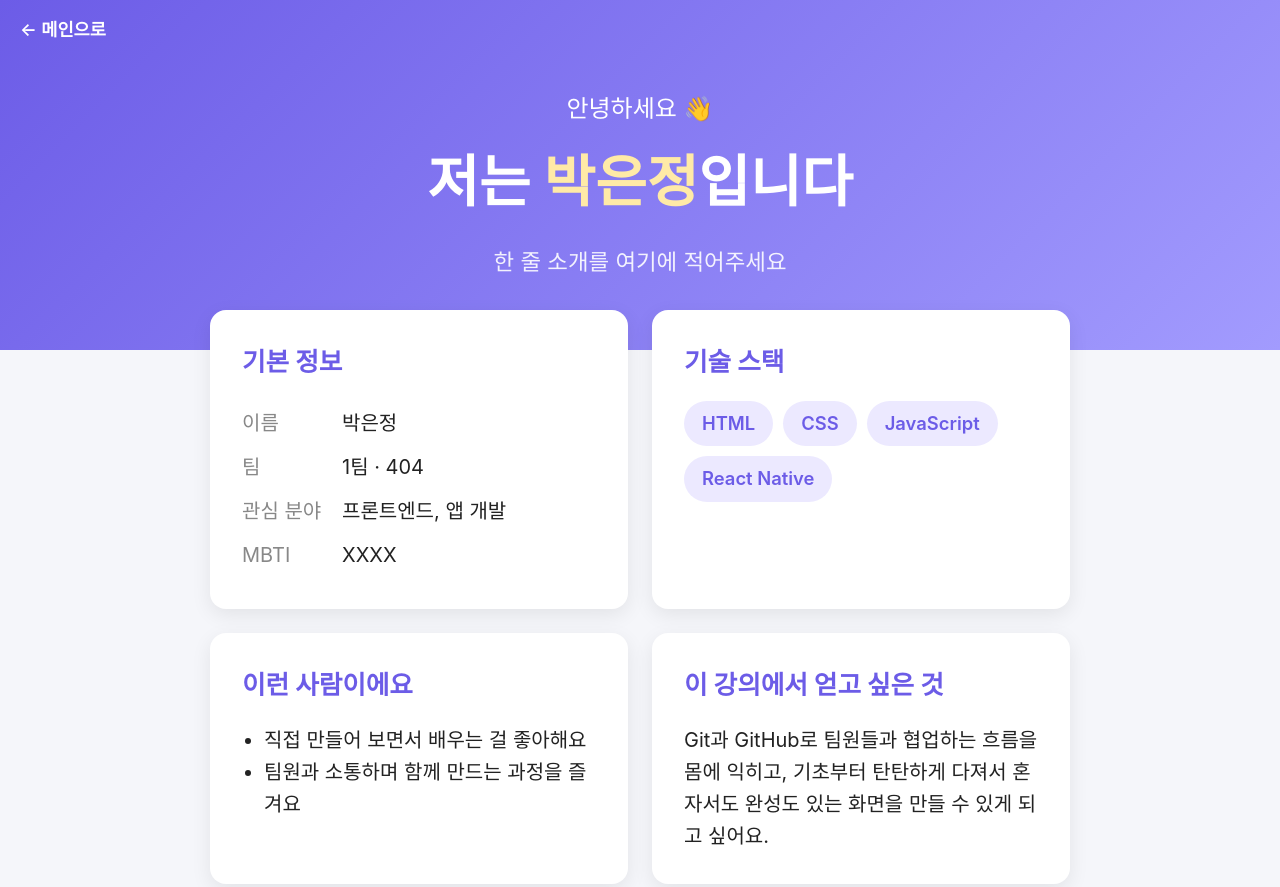
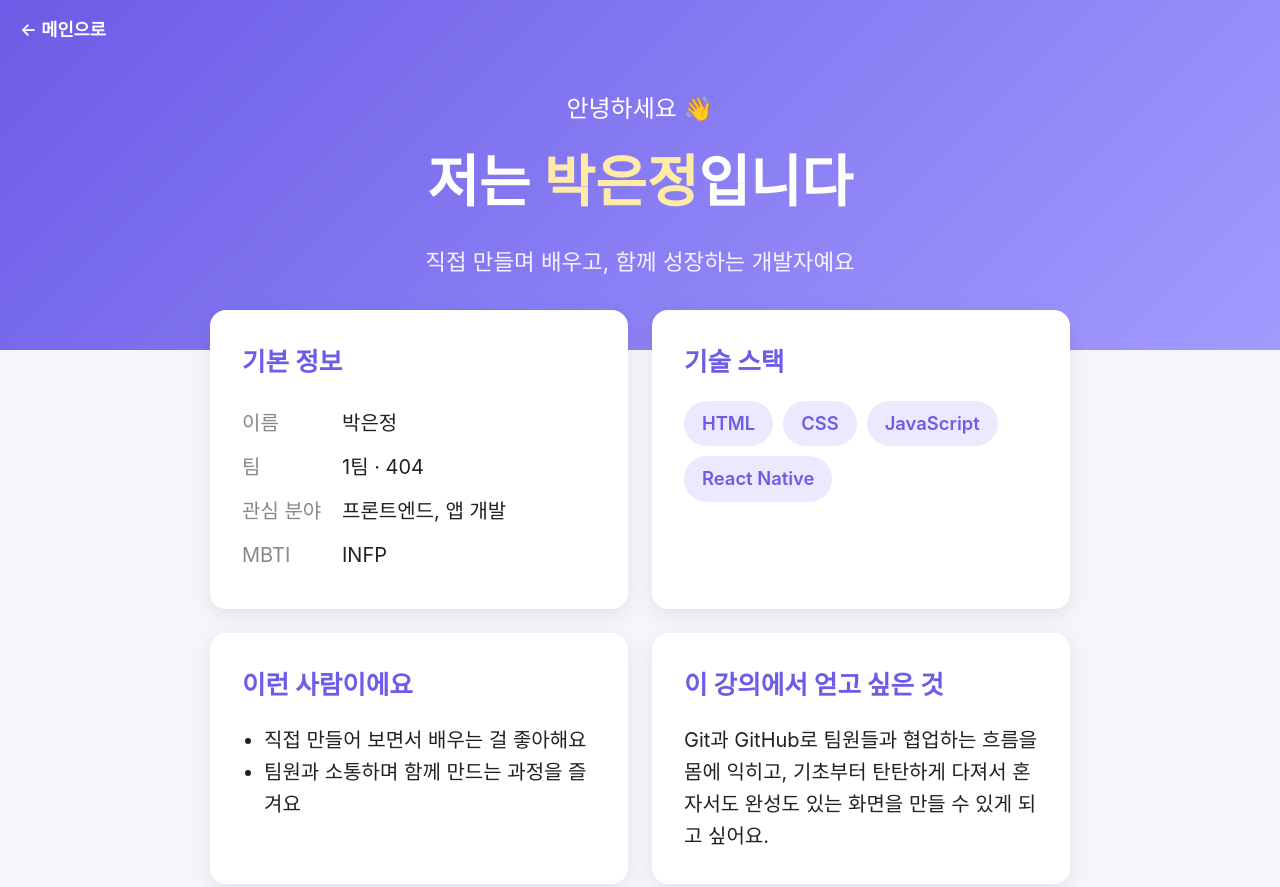
Before and after one commit to youngmi-k/team-1-404, a plain HTML site: page eunjeong/index.html in a window 1280 px wide. Shown: the top 887 px of the page. Drawn offline with Linux system fonts and the light colour scheme.

Commit message:
fix: 은정 소개페이지 문구수정

```diff
--- a/eunjeong/index.html
+++ b/eunjeong/index.html
@@ -12,7 +12,7 @@
     <header class="hero">
       <p class="hello">안녕하세요 👋</p>
       <h1>저는 <span class="accent">박은정</span>입니다</h1>
-      <p class="tagline">한 줄 소개를 여기에 적어주세요</p>
+      <p class="tagline">직접 만들며 배우고, 함께 성장하는 개발자예요</p>
     </header>
 
     <main>
@@ -22,7 +22,7 @@
           <li><span>이름</span>박은정</li>
           <li><span>팀</span>1팀 · 404</li>
           <li><span>관심 분야</span>프론트엔드, 앱 개발</li>
-          <li><span>MBTI</span>XXXX</li>
+          <li><span>MBTI</span>INFP</li>
         </ul>
       </section>
 
```
